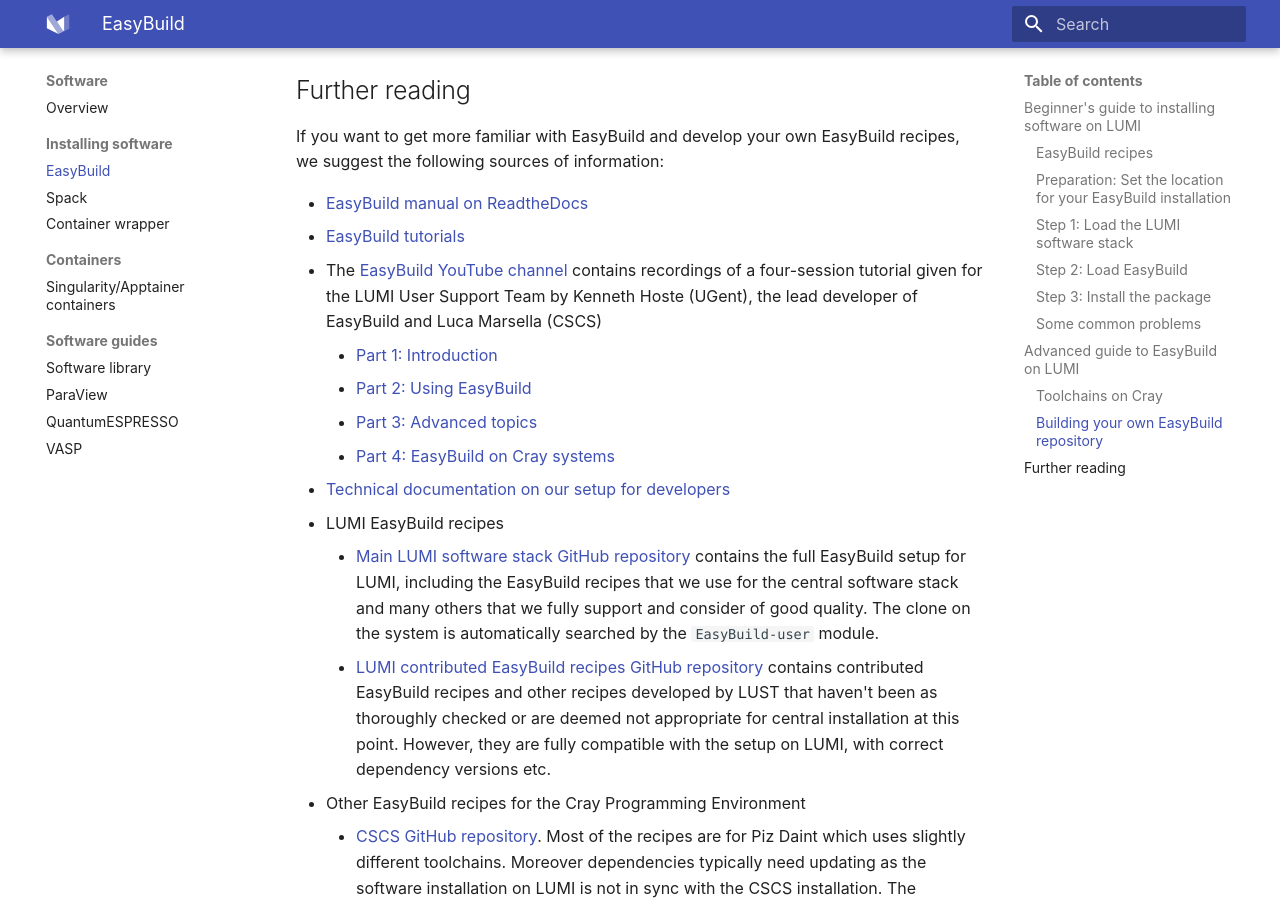
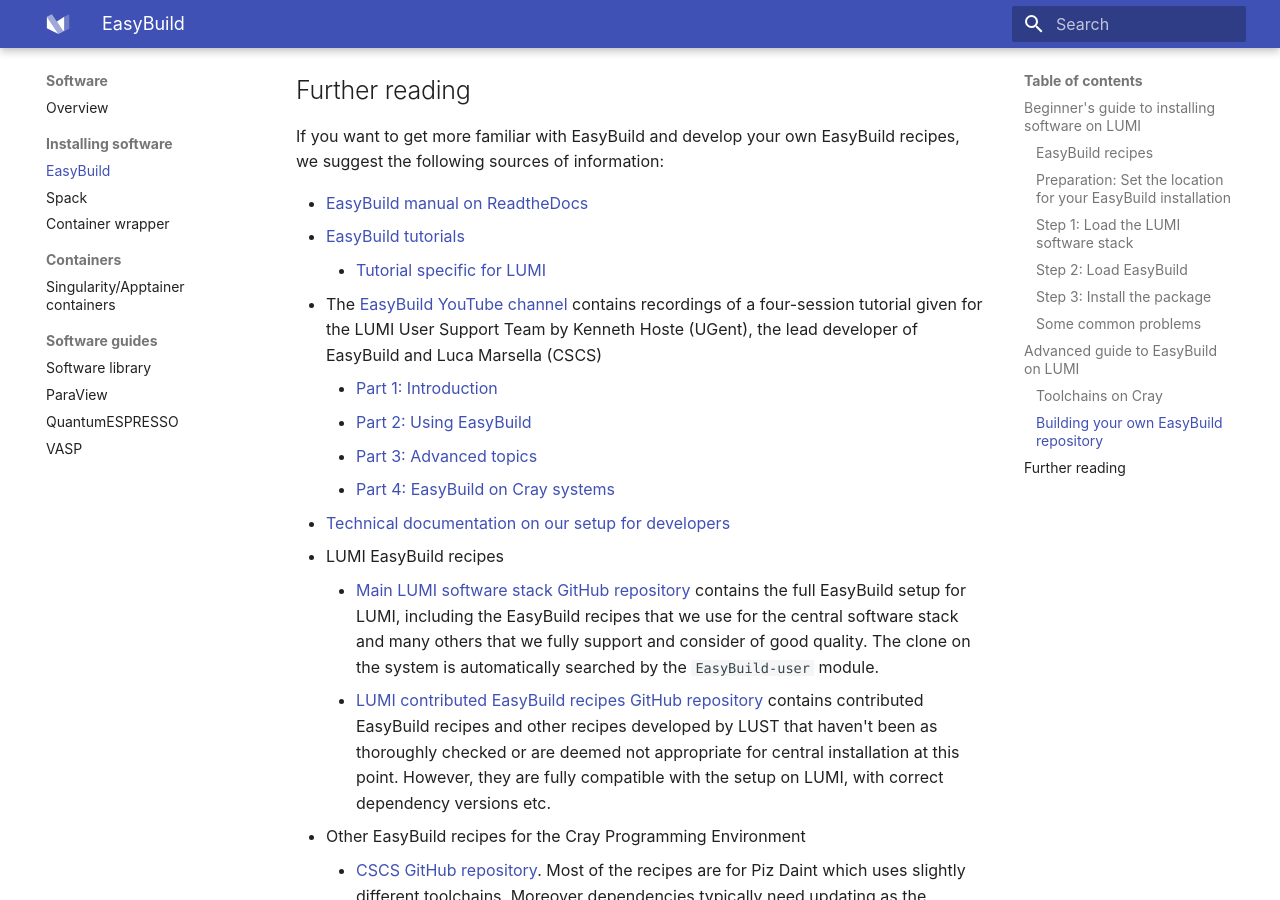
Before and after one commit to Lumi-supercomputer/lumi-userguide, an MkDocs documentation site: the page built from docs/software/installing/easybuild.md, in a window 1280 px wide and 900 px high, scrolled down 7165 px. Built offline with MkDocs 1.6.1 and Material for MkDocs 9.7.7, drawn with Linux system fonts in a browser that asks for light colours.

Commit message:
Adding the LUMI-specific EasyBuild tutorial to the links as it is not yet available with the generic EasyBuild tutorials.

```diff
--- a/docs/software/installing/easybuild.md
+++ b/docs/software/installing/easybuild.md
@@ -391,6 +391,7 @@
 
 - [EasyBuild manual on ReadtheDocs](https://docs.easybuild.io/)
 - [EasyBuild tutorials](https://easybuilders.github.io/easybuild-tutorial/)
+    - [Tutorial specific for LUMI](https://klust.github.io/easybuild-tutorial/2022-CSC_and_LO/)
 - The [EasyBuild YouTube channel](https://www.youtube.com/channel/UCqPyXwACj3sjtOho7m4haVA)
   contains recordings of a four-session tutorial
   given for the LUMI User Support Team by Kenneth Hoste (UGent), the lead developer
```
